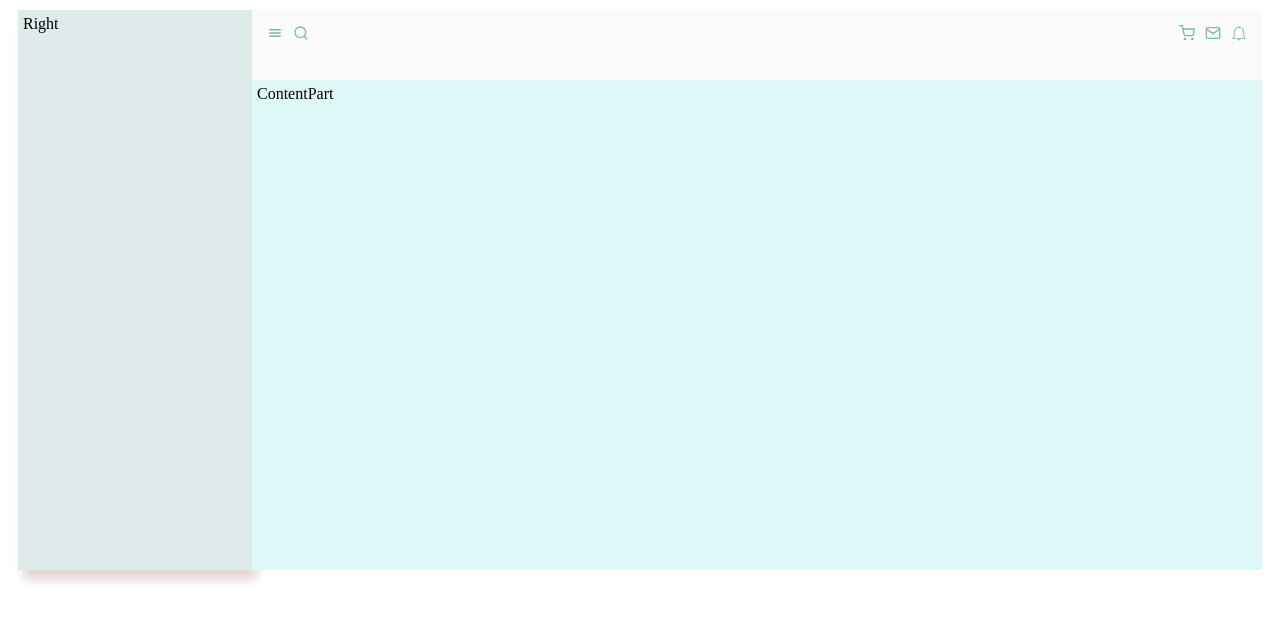
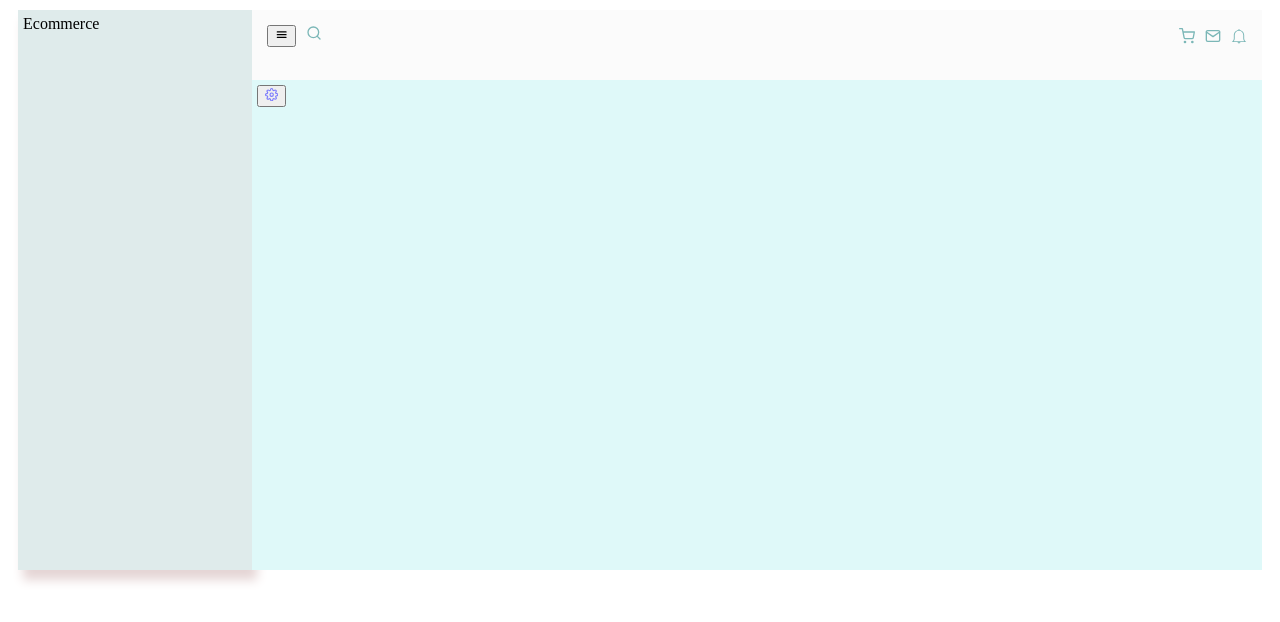
Before and after one commit to nawagirwacatherine/Dashboard-React, a React (Vite) app in the folder react-dashboard/: page / in a window 1280 px wide. Shown: the top 622 px of the page. Built offline with nearby package versions, Linux system fonts and the light colour scheme.

Commit message:
Add Routes

```diff
--- a/react-dashboard/src/parts/ContentPart.jsx
+++ b/react-dashboard/src/parts/ContentPart.jsx
@@ -1,8 +1,16 @@
 import React from 'react'
+import './content.css'
+import {FiSettings  } from "react-icons/fi";
 
 const ContentPart = () => {
   return (
-    <div>ContentPart</div>
+    <>
+    <div>
+    <div className='settings' style={{zIndex:"1000"}}>
+      <button className='settings-button'><FiSettings /></button>
+      </div>
+      </div>
+    </>
   )
 }
 
--- a/react-dashboard/src/parts/LeftPart.jsx
+++ b/react-dashboard/src/parts/LeftPart.jsx
@@ -1,9 +1,34 @@
 import React from 'react'
+import { BrowserRouter as Router, Routes, Route} from 'react-router-dom'
 
-const Right = () => {
+const LeftPart = () => {
   return (
-    <div>Right</div>
+    <div>
+      <Router>
+        <Routes>
+
+           {/* Dashboard */}
+           <Route path="/" element="Ecommerce"/>
+           <Route path="./ecommerce" element="./Ecommerce" />
+
+           {/* pages */}
+           <Route path="./orders" element="./Orders" />
+           <Route path="./employees" elements="./Employees" />
+           <Route path="./customers" element="./Customers" />
+
+           {/* Apps */}
+
+           <Route path="./kanban" element="./Kanban" />
+           <Route  path="./editor" element="./Editor"/>
+           <Route path="./calender" element="./Calender"/>
+           <Route path="./color-picker" element="./ColorPicker" />
+           <Route />
+           <Route />
+
+        </Routes>
+      </Router>
+    </div>
   )
 }
 
-export default Right
+export default LeftPart;
--- a/react-dashboard/src/parts/Searchpart.jsx
+++ b/react-dashboard/src/parts/Searchpart.jsx
@@ -1,6 +1,6 @@
 import React from 'react'
 import "./search.css"
-import { FiSearch, FiShoppingCart,  FiMail,    } from "react-icons/fi";
+import { FiSearch, FiShoppingCart,  FiMail,   } from "react-icons/fi";
 import { TfiBell } from "react-icons/tfi";
 import { IoMenu } from "react-icons/io5";
 
@@ -8,7 +8,7 @@ const Searchpart = () => {
   return (
     <div className='search'>
         <div className='menu-search'>
-        <IoMenu/>
+        <button><IoMenu/></button>
         <FiSearch />
         </div>
 
--- a/react-dashboard/src/parts/content.css
+++ b/react-dashboard/src/parts/content.css
@@ -0,0 +1,8 @@
+.settings {
+  margin-bottom: 5000px;
+
+}
+
+.settings-button{
+    color: rgb(121, 121, 253);
+}
```
